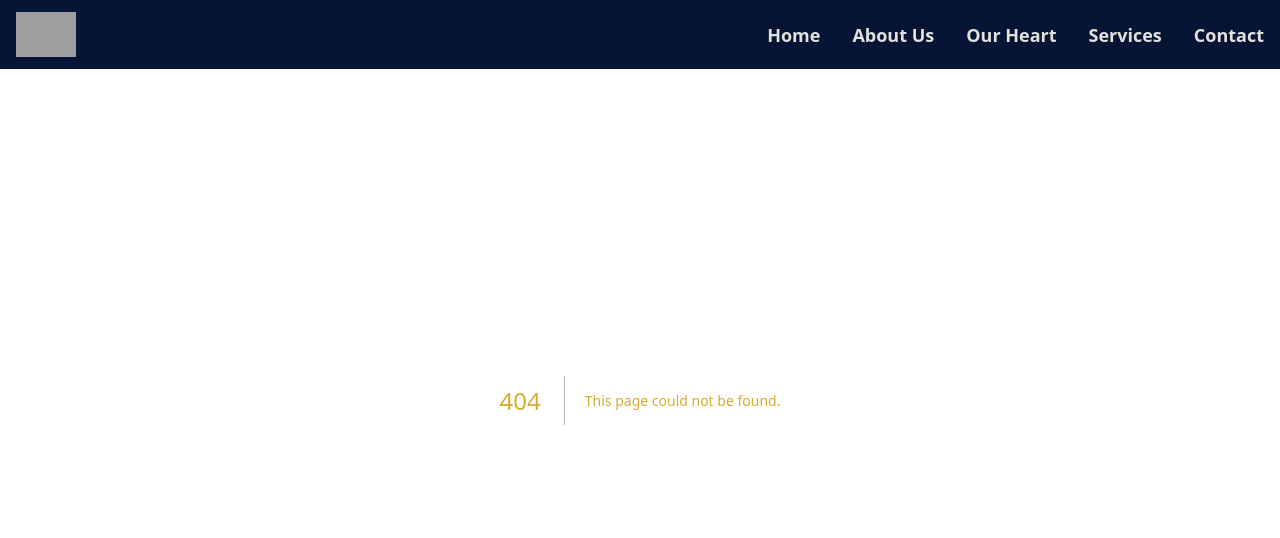
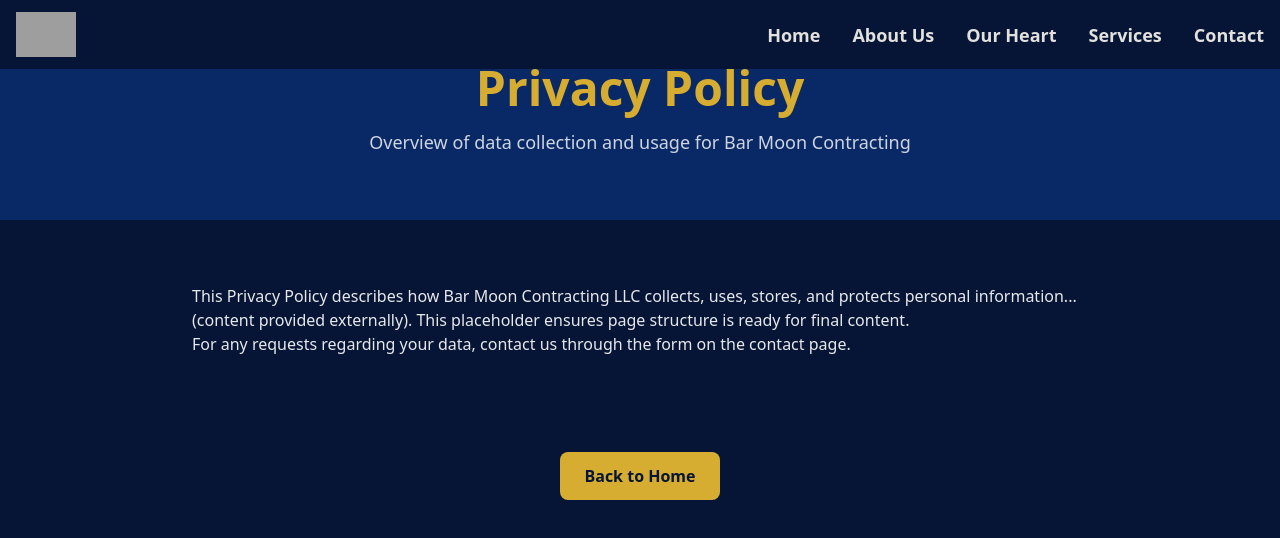
Before and after one commit to jagberg95/bmc-website, a Next.js app: page /privacy-policy in a window 1280 px wide. Before the commit this address had no page. Shown: the top 538 px of the page. Built offline with nearby package versions, Linux system fonts and the light colour scheme; grey boxes are pictures that could not be loaded.

Commit message:
feat: Add Privacy Policy and Terms of Service pages with placeholder content

```diff
--- /dev/null
+++ b/app/privacy-policy/page.tsx
@@ -0,0 +1,26 @@
+// app/privacy-policy/page.tsx
+'use client';
+
+import Link from 'next/link';
+
+export default function PrivacyPolicyPage() {
+  return (
+    <main className="bg-dark-blue text-light-neutral font-sans antialiased">
+      <section className="relative py-16 px-8 bg-deep-blue text-center">
+        <h1 className="text-5xl font-bold text-gold-primary">Privacy Policy</h1>
+        <p className="mt-4 text-lg text-white/80">Overview of data collection and usage for Bar Moon Contracting</p>
+      </section>
+      <section className="py-16 px-8 bg-dark-blue">
+        <div className="max-w-4xl mx-auto prose prose-lg prose-invert text-white/90">
+          <p>This Privacy Policy describes how Bar Moon Contracting LLC collects, uses, stores, and protects personal information... (content provided externally). This placeholder ensures page structure is ready for final content.</p>
+          <p>For any requests regarding your data, contact us through the form on the contact page.</p>
+        </div>
+      </section>
+      <section className="py-8 px-8 text-center">
+        <Link href="/" legacyBehavior>
+          <a className="inline-block bg-gold-primary text-dark-blue font-bold py-3 px-6 rounded-lg">Back to Home</a>
+        </Link>
+      </section>
+    </main>
+  );
+}
--- /dev/null
+++ b/app/terms-of-service/page.tsx
@@ -0,0 +1,26 @@
+// app/terms-of-service/page.tsx
+'use client';
+
+import Link from 'next/link';
+
+export default function TermsOfServicePage() {
+  return (
+    <main className="bg-dark-blue text-light-neutral font-sans antialiased">
+      <section className="relative py-16 px-8 bg-deep-blue text-center">
+        <h1 className="text-5xl font-bold text-gold-primary">Terms of Service</h1>
+        <p className="mt-2 text-lg text-white/80">Overview of terms for using the Bar Moon Contracting site</p>
+      </section>
+      <section className="py-16 px-8 bg-dark-blue">
+        <div className="max-w-4xl mx-auto prose prose-lg prose-invert text-white/90">
+          <p>These Terms govern the use of the website. By using this site, you agree to these terms...</p>
+          <p>Content is provided as-is; consult with us for detailed agreements.</p>
+        </div>
+      </section>
+      <section className="py-8 px-8 text-center">
+        <Link href="/" legacyBehavior>
+          <a className="inline-block bg-gold-primary text-dark-blue font-bold py-3 px-6 rounded-lg">Back to Home</a>
+        </Link>
+      </section>
+    </main>
+  );
+}
```
